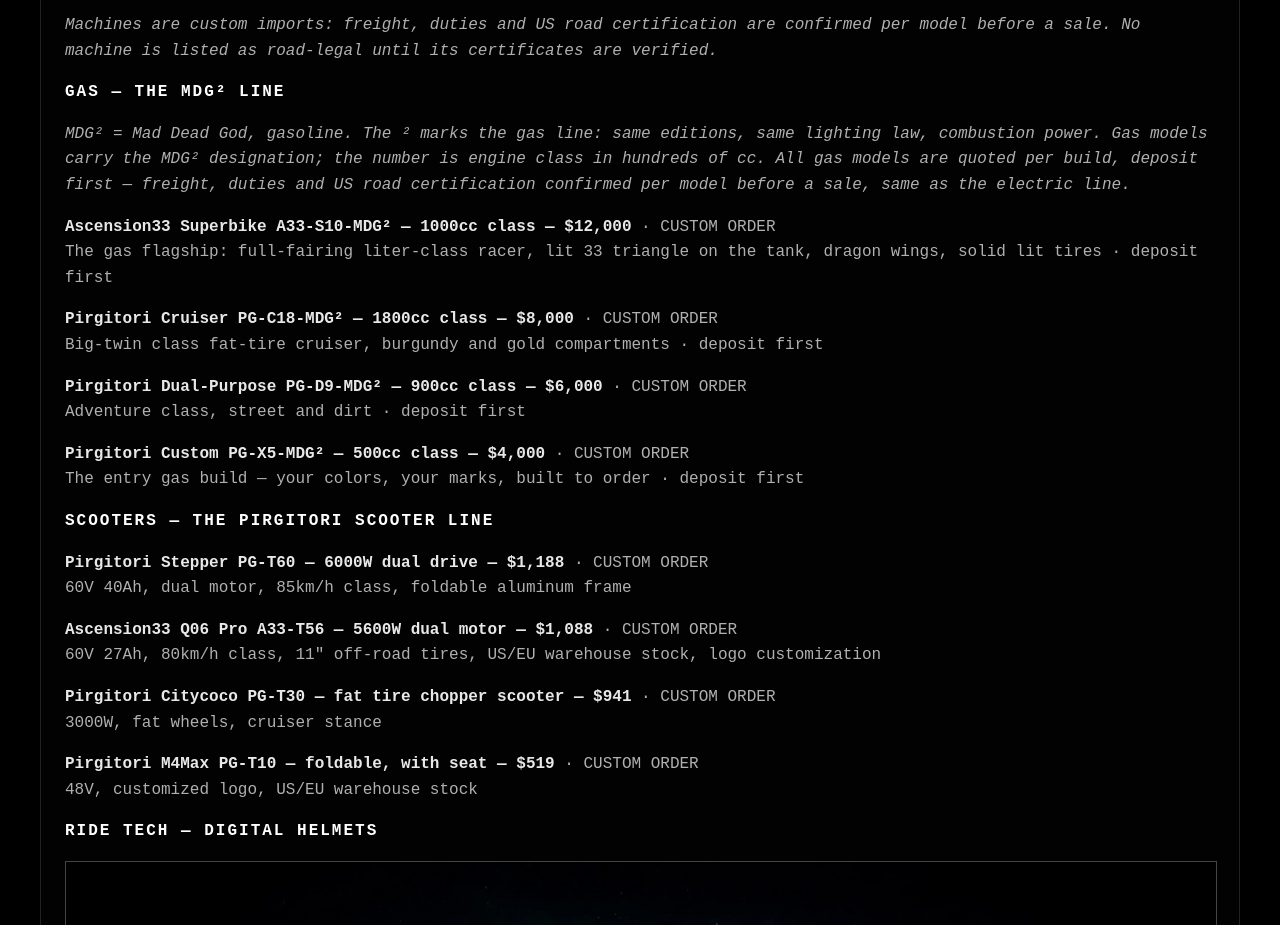
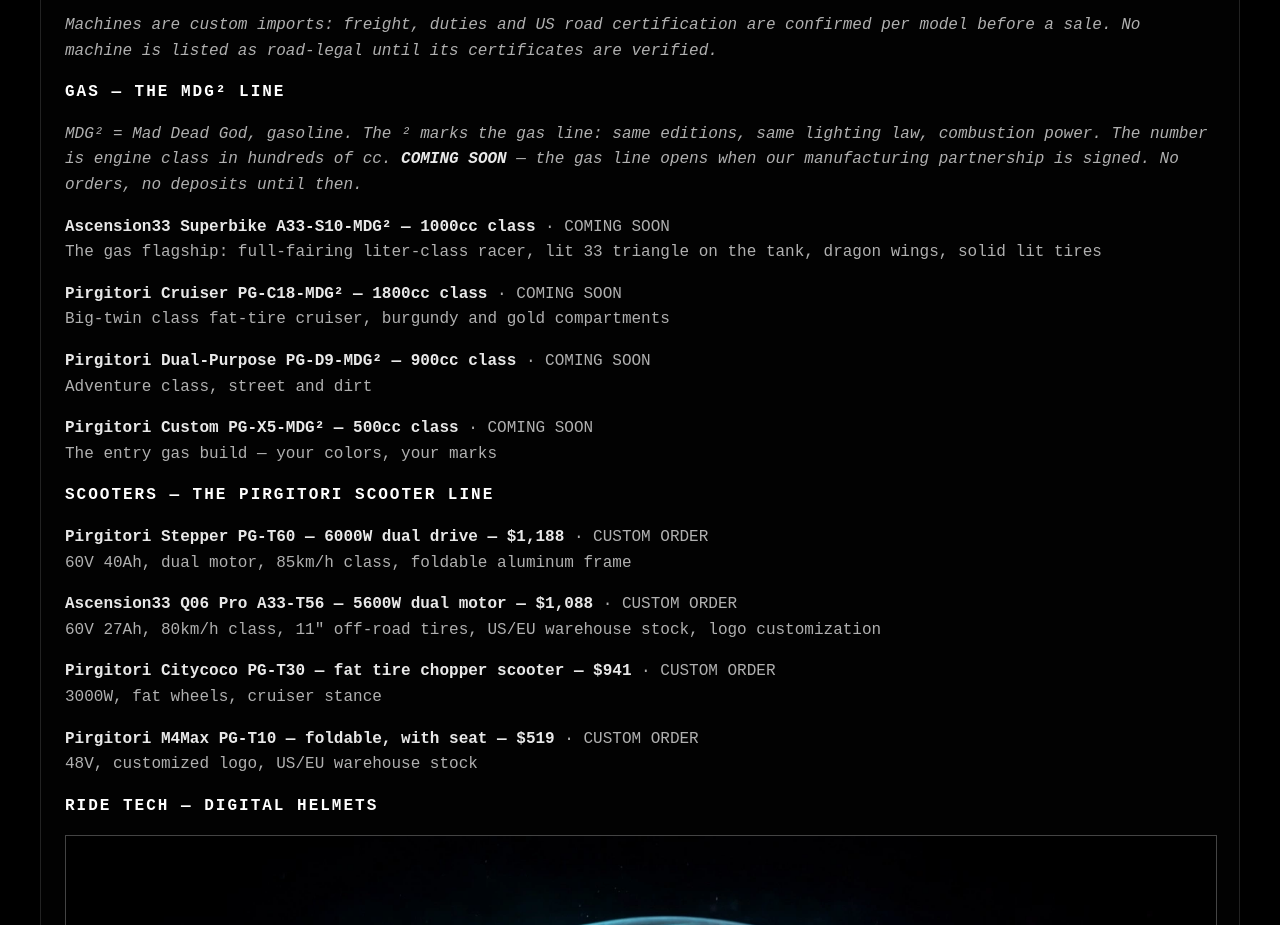
Before and after one commit to TheDevilsBlacksmith666/ascension33-site, a plain HTML site: page shop.html in a window 1280 px wide. Shown: the part 4482-5407 px from the top of the page. Drawn offline with Linux system fonts and the light colour scheme.

Commit message:
Replace shop.html — MDG² gas line set to COMING SOON

```diff
--- a/shop.html
+++ b/shop.html
@@ -97,23 +97,22 @@ until its certificates are verified.</em></p>
 <h3>GAS — THE MDG&sup2; LINE</h3>
 
 <p><em>MDG&sup2; = Mad Dead God, gasoline. The &sup2; marks the gas line:
-same editions, same lighting law, combustion power. Gas models carry
-the MDG&sup2; designation; the number is engine class in hundreds of cc.
-All gas models are quoted per build, deposit first — freight, duties
-and US road certification confirmed per model before a sale, same as
-the electric line.</em></p>
+same editions, same lighting law, combustion power. The number is
+engine class in hundreds of cc. <strong>COMING SOON</strong> — the gas
+line opens when our manufacturing partnership is signed. No orders, no
+deposits until then.</em></p>
 
-<p><strong>Ascension33 Superbike A33-S10-MDG&sup2; — 1000cc class — $12,000</strong> &middot; CUSTOM ORDER<br>
-The gas flagship: full-fairing liter-class racer, lit 33 triangle on the tank, dragon wings, solid lit tires &middot; deposit first</p>
+<p><strong>Ascension33 Superbike A33-S10-MDG&sup2; — 1000cc class</strong> &middot; COMING SOON<br>
+The gas flagship: full-fairing liter-class racer, lit 33 triangle on the tank, dragon wings, solid lit tires</p>
 
-<p><strong>Pirgitori Cruiser PG-C18-MDG&sup2; — 1800cc class — $8,000</strong> &middot; CUSTOM ORDER<br>
-Big-twin class fat-tire cruiser, burgundy and gold compartments &middot; deposit first</p>
+<p><strong>Pirgitori Cruiser PG-C18-MDG&sup2; — 1800cc class</strong> &middot; COMING SOON<br>
+Big-twin class fat-tire cruiser, burgundy and gold compartments</p>
 
-<p><strong>Pirgitori Dual-Purpose PG-D9-MDG&sup2; — 900cc class — $6,000</strong> &middot; CUSTOM ORDER<br>
-Adventure class, street and dirt &middot; deposit first</p>
+<p><strong>Pirgitori Dual-Purpose PG-D9-MDG&sup2; — 900cc class</strong> &middot; COMING SOON<br>
+Adventure class, street and dirt</p>
 
-<p><strong>Pirgitori Custom PG-X5-MDG&sup2; — 500cc class — $4,000</strong> &middot; CUSTOM ORDER<br>
-The entry gas build — your colors, your marks, built to order &middot; deposit first</p>
+<p><strong>Pirgitori Custom PG-X5-MDG&sup2; — 500cc class</strong> &middot; COMING SOON<br>
+The entry gas build — your colors, your marks</p>
 
 <h3>SCOOTERS — THE PIRGITORI SCOOTER LINE</h3>
 
```
